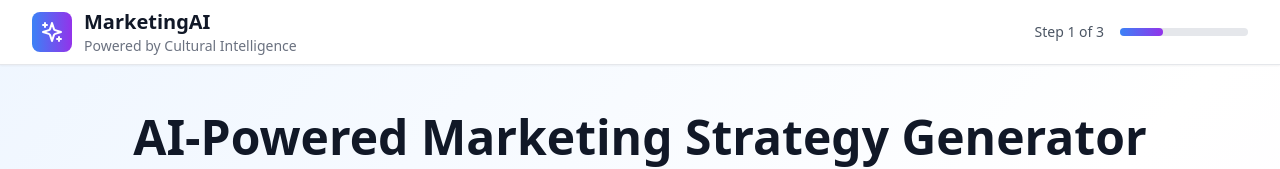
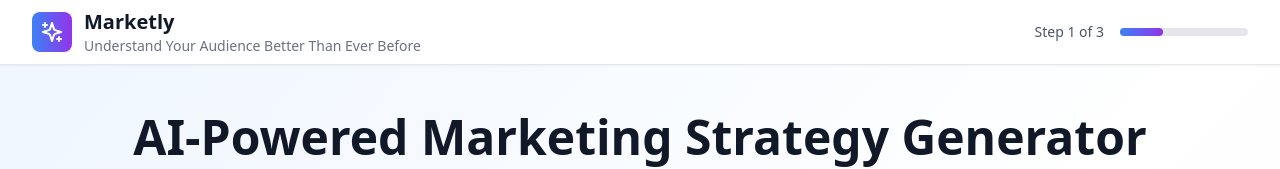
Before and after one commit to LostSamurai07/MarketingApp, a React (Vite) app: page / in a window 1280 px wide. Shown: the top 169 px of the page. Built offline with nearby package versions, Linux system fonts and the light colour scheme; no server answers.

Commit message:
Updated Header.tsx

```diff
--- a/src/components/Layout/Header.tsx
+++ b/src/components/Layout/Header.tsx
@@ -16,8 +16,8 @@ export const Header: React.FC<HeaderProps> = ({ currentStep, totalSteps }) => {
               <Sparkles className="h-6 w-6 text-white" />
             </div>
             <div>
-              <h1 className="text-xl font-bold text-gray-900">MarketingAI</h1>
-              <p className="text-sm text-gray-500">Powered by Cultural Intelligence</p>
+              <h1 className="text-xl font-bold text-gray-900">Marketly</h1>
+              <p className="text-sm text-gray-500">Understand Your Audience Better Than Ever Before</p>
             </div>
           </div>
 
```
